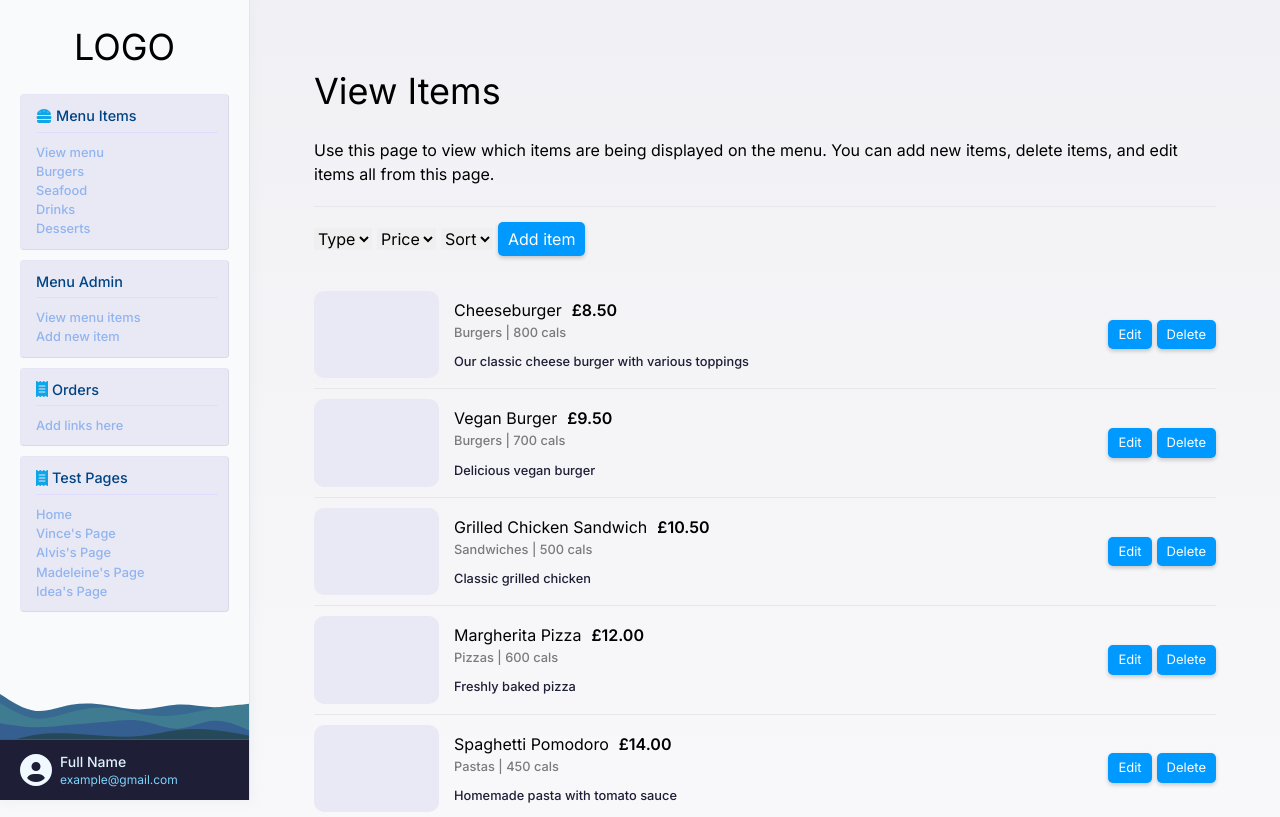
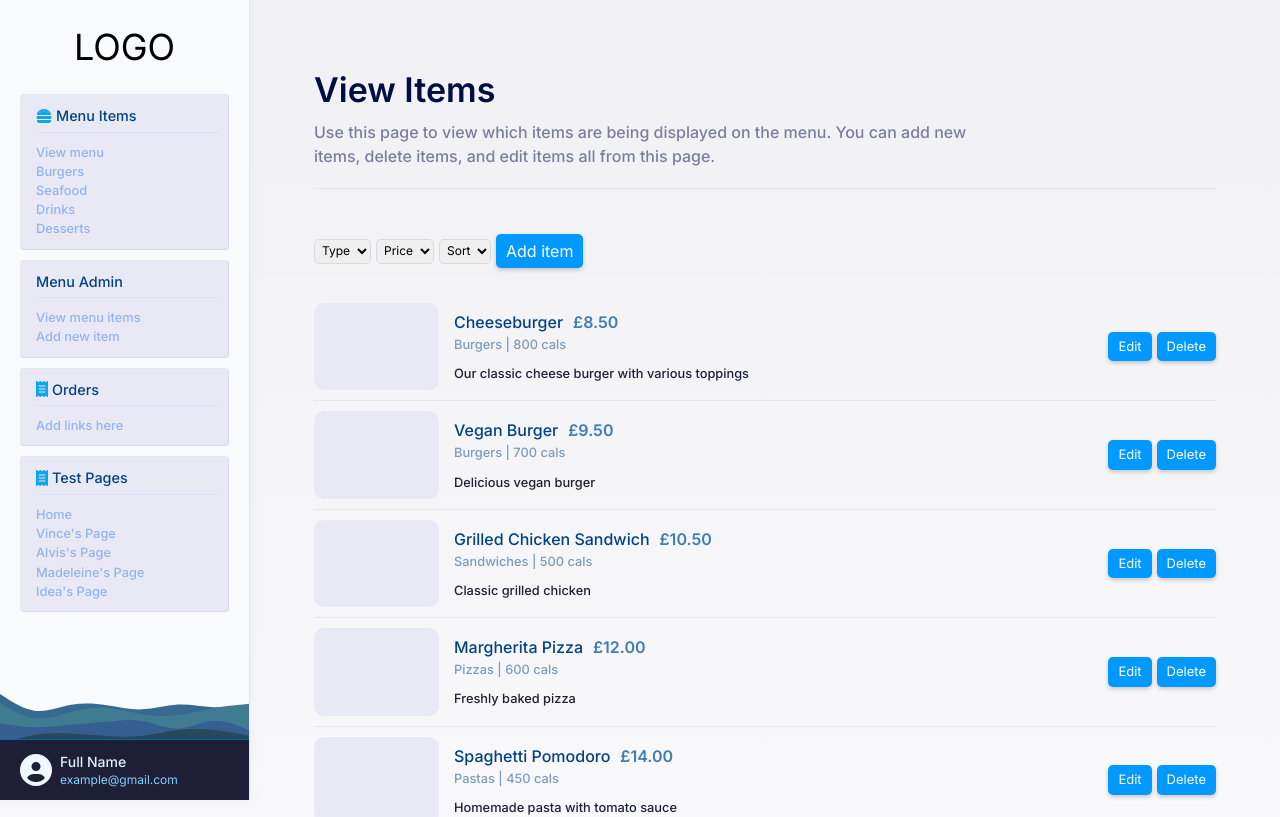
Before and after one commit to Ideapersie/TeamProjec23, a Next.js app in the folder frontend/: page /admin/waiter/menu/view in a window 1280 px wide. Shown: the top 817 px of the page. Built offline with nearby package versions, Linux system fonts and the light colour scheme.

Commit message:
Global style changes
Signed-off-by: Vince Chapman <vchapandrews@gmail.com>

```diff
--- a/frontend/src/styles/globals.css
+++ b/frontend/src/styles/globals.css
@@ -10,6 +10,9 @@
   --grey-2: rgb(30, 30, 54);
   --light: rgb(233, 233, 245);
   --rounded-1: 5px;
+  --dark-blue-1: rgb(0, 14, 68);
+  --blue: #004383;
+  --accent-1: #3d7eb4;
 }
 
 @media (prefers-color-scheme: dark) {
@@ -36,6 +39,12 @@ body {
   }
 }
 
+select {
+  border: 1px solid #dadada;
+  border-radius: 5px;
+  padding: 3px;
+  font-size: 12px;
+}
 
 
 /*Styles added by Vince (feel free to modify): */
@@ -70,3 +79,29 @@ button {
       outline: none;
   }
 }
+
+.page-title {
+  font-size: 34px;
+  margin-bottom: 5px;
+  color: var(--dark-blue-1);
+  font-weight: 550;
+}
+
+.page-subtitle {
+  font-size: 16px;
+  font-weight: 500;
+  color: var(--dark-blue-1);
+  opacity: 50%;
+  margin-bottom: 10px;
+  max-width: 700px;
+}
+
+h4 {
+  font-weight: 500;
+  color: var(--blue);
+  margin-bottom: 3px;
+}
+
+.props-header {
+  margin-bottom: 30px;
+}
```
